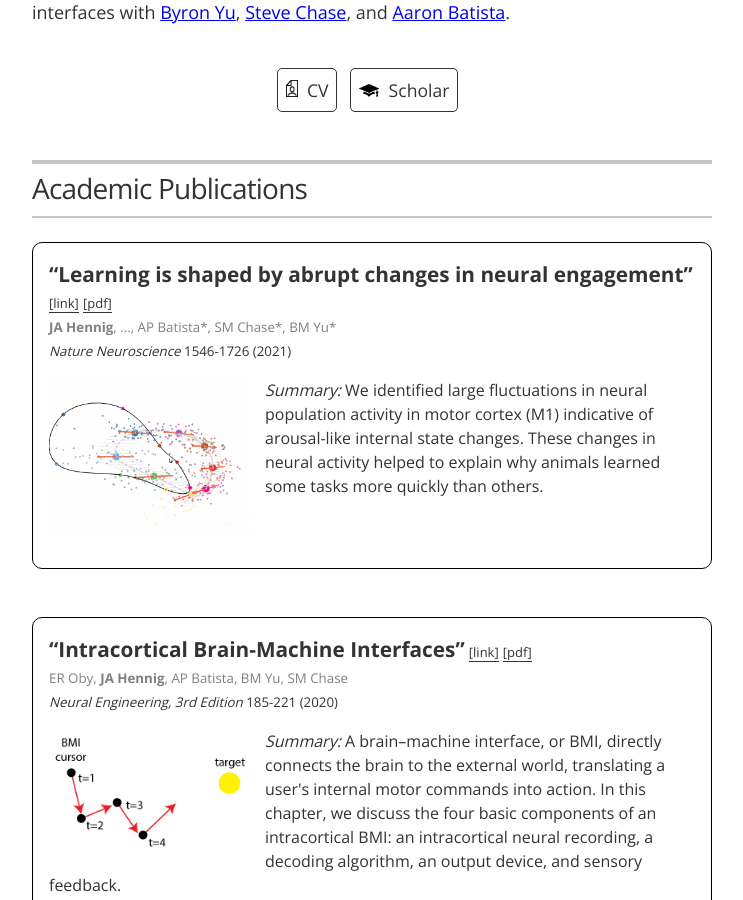
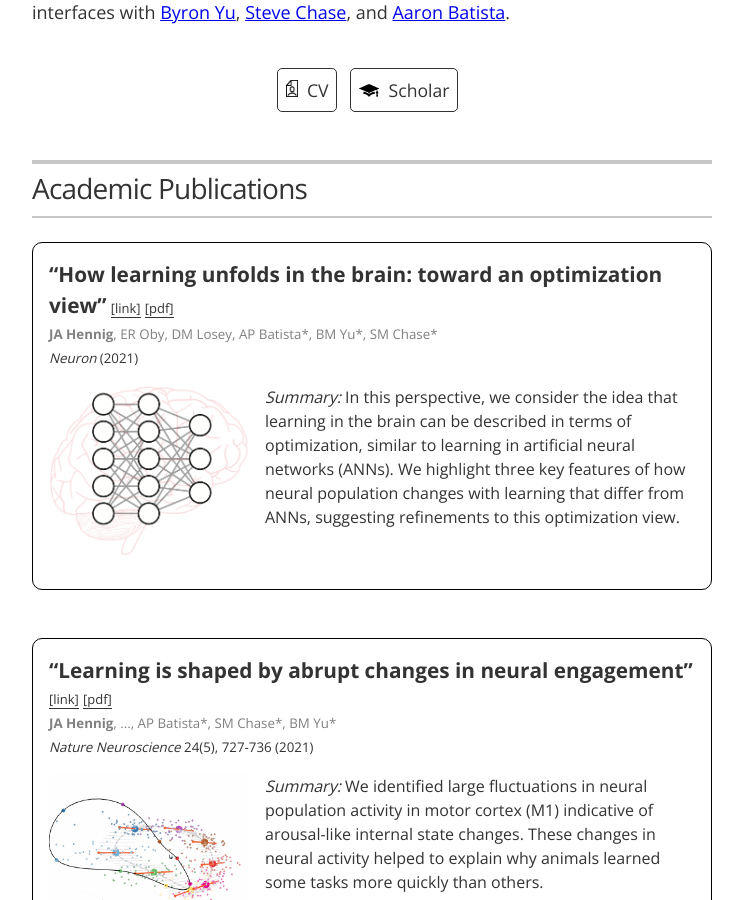
Before and after one commit to mobeets/me, a Jekyll site: the page built from index.html, in a window 1280 px wide and 900 px high, scrolled down 522 px. Shown: the whole window, without its empty margins (268-1011 px from the left). Built offline with Jekyll 4.4.1, drawn with Linux system fonts in a browser that asks for light colours; some of the changed lines change nothing that is shown.

Commit message:
adding perspectives paper

```diff
--- a/_data/papers.yml
+++ b/_data/papers.yml
@@ -1,8 +1,20 @@
+-
+    title: "How learning unfolds in the brain: toward an optimization view"
+    authors: "<b>JA Hennig</b>, ER Oby, DM Losey, AP Batista*, BM Yu*, SM Chase*"
+    journal: "Neuron"
+    volume: ""
+    year: 2021
+    url: https://www.cell.com/neuron/fulltext/S0896-6273(21)00677-2
+    image: Hennig2021b
+    imagetype: png
+    briefly: "In this perspective, we consider the idea that learning in the brain can be described in terms of optimization, similar to learning in artificial neural networks (ANNs). We highlight three key features of how neural population changes with learning that differ from ANNs, suggesting refinements to this optimization view."
+    summary: "How do changes in the brain lead to learning? To answer this question, consider an artificial neural network (ANN), where learning proceeds by optimizing a given objective or cost function. This “optimization framework” may provide new insights into how the brain learns, as many idiosyncratic features of neural activity can be recapitulated by an ANN trained to perform the same task. Nevertheless, there are key features of how neural population activity changes throughout learning that cannot be readily explained in terms of optimization and are not typically features of ANNs. Here we detail three of these features: (1) the inflexibility of neural variability throughout learning, (2) the use of multiple learning processes even during simple tasks, and (3) the presence of large task-nonspecific activity changes. We propose that understanding the role of these features in the brain will be key to describing biological learning using an optimization framework."
+    highlight: true
 -
     title: "Learning is shaped by abrupt changes in neural engagement"
     authors: "<b>JA Hennig</b>, ..., AP Batista*, SM Chase*, BM Yu*"
     journal: "Nature Neuroscience"
-    volume: "1546-1726"
+    volume: "24(5), 727-736"
     year: 2021
     url: https://www.nature.com/articles/s41593-021-00822-8
     image: Hennig2021
```
Also changed, not shown: static/images/papers/Hennig2021b.png (added), 2 other files.
